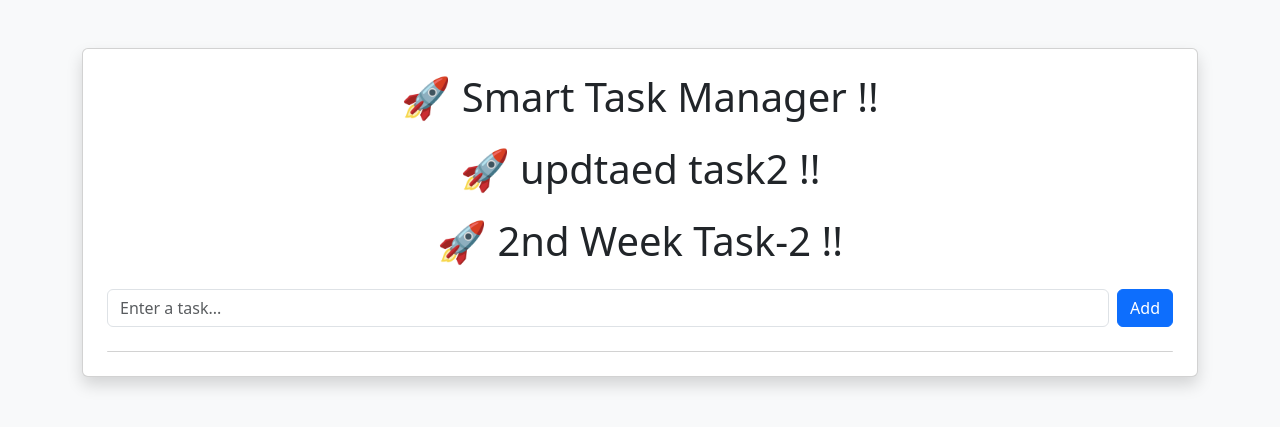
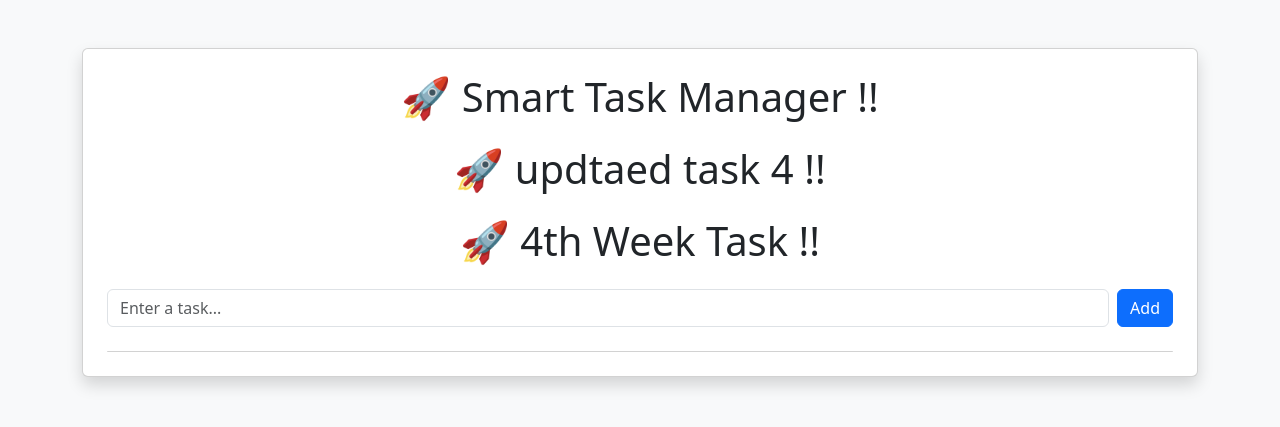
Before and after one commit to venkatnivi062/sample-ci-app, a Flask app: page / in a window 1280 px wide. Shown: the top 427 px of the page. Run offline with Flask 2, Linux system fonts and the light colour scheme.

Commit message:
Update index.html

```diff
--- a/templates/index.html
+++ b/templates/index.html
@@ -11,8 +11,8 @@
     <div class="card shadow p-4">
 
         <h1 class="text-center mb-4">🚀 Smart Task Manager !!</h1>
-        <h1 class="text-center mb-4">🚀 updtaed task2 !!</h1>
-         <h1 class="text-center mb-4">🚀 2nd Week Task-2 !!</h1>
+        <h1 class="text-center mb-4">🚀 updtaed task 4 !!</h1>
+         <h1 class="text-center mb-4">🚀 4th Week Task !!</h1>
 
         <form method="POST" class="d-flex gap-2 mb-4">
             <input
```
